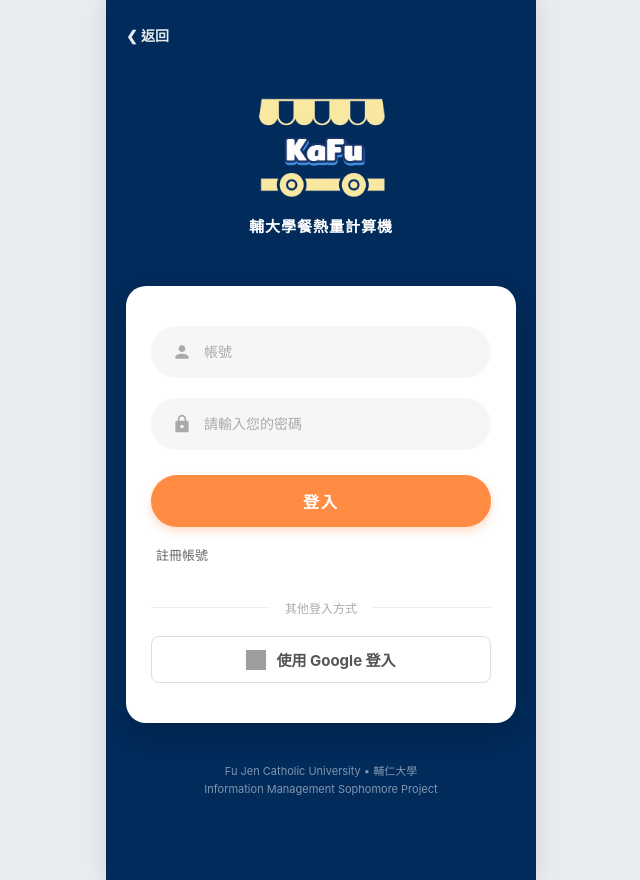
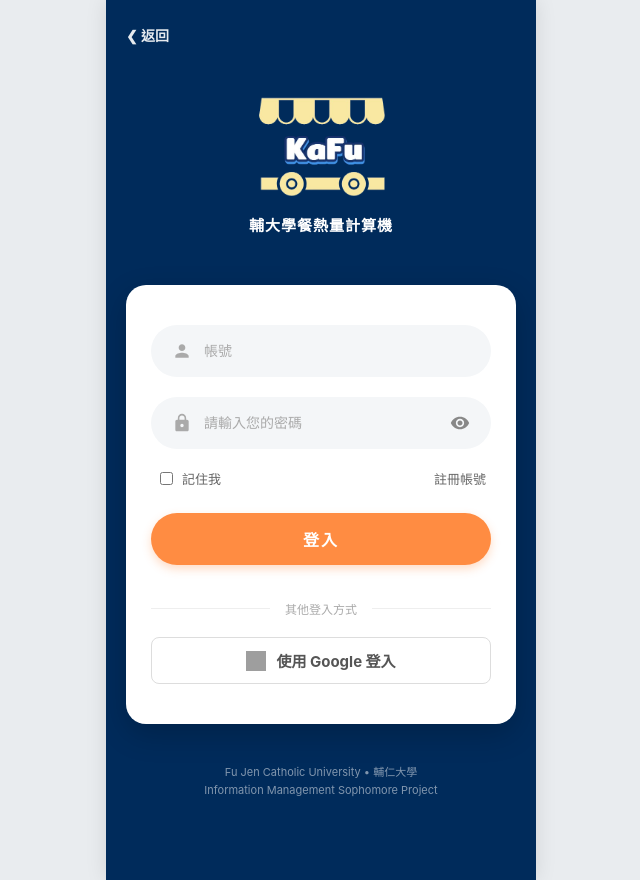
Before and after one commit to Zheng-yu-chen/Kafu, a PHP site: page /kafu/login.php in a window 1280 px wide. Shown: the whole page, without its empty margins (319-959 px from the left). Run offline with PHP 8.4, Linux system fonts and the light colour scheme; a stand-in replaces the project's code that opens the database connection; grey boxes are pictures that could not be loaded.

Commit message:
登入頁面記住我功能

```diff
--- a/login.php
+++ b/login.php
@@ -5,10 +5,21 @@ include('header.php');
 
 $error_msg = '';
 
+// 檢查是否有「記住帳密」的 Cookie，有就讀取出來預填
+$saved_account = isset($_COOKIE['saved_account']) ? $_COOKIE['saved_account'] : '';
+$saved_password = '';
+
+if (isset($_COOKIE['saved_password'])) {
+    $saved_password = base64_decode($_COOKIE['saved_password']);
+}
+
+$cookie_checked = (!empty($saved_account) && !empty($saved_password)) ? 'checked' : '';
+
 // 當表單送出時執行登入驗證
 if ($_SERVER['REQUEST_METHOD'] == 'POST') {
     $acc = $_POST['accounts'];
     $pwd = $_POST['password'];
+    $remember = isset($_POST['remember_me']);
 
     $sql = "SELECT * FROM accounts WHERE accounts = ? AND password = ?";
     $stmt = $conn->prepare($sql);
@@ -19,12 +30,22 @@ if ($_SERVER['REQUEST_METHOD'] == 'POST') {
     if ($result->num_rows > 0) {
         $user = $result->fetch_assoc();
 
-        // 將資料存入 Session
         $_SESSION['u_id'] = $user['u_id'];
         $_SESSION['name'] = $user['name'];
         $_SESSION['role_id'] = $user['role_id'];
 
-        // 身分自動分流
+        if ($remember) {
+            setcookie('saved_account', $acc, time() + (30 * 24 * 60 * 60), "/", "", false, true);
+            setcookie('saved_password', base64_encode($pwd), time() + (30 * 24 * 60 * 60), "/", "", false, true);
+        } else {
+            if (isset($_COOKIE['saved_account'])) {
+                setcookie('saved_account', '', time() - 3600, "/");
+            }
+            if (isset($_COOKIE['saved_password'])) {
+                setcookie('saved_password', '', time() - 3600, "/");
+            }
+        }
+
         if ($user['role_id'] == 3) {
             echo "<script>window.location.href = 'profile.php';</script>";
         } else if ($user['role_id'] == 2) {
@@ -84,6 +105,32 @@ if ($_SERVER['REQUEST_METHOD'] == 'POST') {
     }
     .input-pill input::placeholder { color: #aaa; }
 
+    /* 🚀 關鍵修改：強制移除所有瀏覽器預設生成的眼睛與清除按鈕 */
+    .input-pill input::-ms-reveal,
+    .input-pill input::-ms-clear {
+        display: none !important;
+    }
+
+    /* 密碼顯示/隱藏按鈕樣式 */
+    .toggle-password {
+        background: none; border: none; padding: 0; margin-left: 10px;
+        cursor: pointer; display: flex; align-items: center; justify-content: center;
+    }
+    .toggle-password svg { margin-right: 0; fill: #888; transition: 0.2s; }
+    .toggle-password:hover svg { fill: var(--fujen-blue, #002B5B); }
+
+    /* 記住我與註冊排版樣式 */
+    .remember-container {
+        display: flex; align-items: center; justify-content: space-between;
+        margin-bottom: 20px; padding: 0 5px;
+    }
+    .checkbox-label {
+        display: flex; align-items: center; gap: 6px; color: #666; font-size: 13px; cursor: pointer;
+    }
+    .checkbox-label input { cursor: pointer; }
+    .register-link { color: #666; font-size: 13px; text-decoration: none; transition: 0.2s; }
+    .register-link:hover { color: var(--primary-orange, #FF8C42); }
+
     /* 圓潤的登入按鈕 */
     .submit-btn {
         width: 100%; background: var(--primary-orange, #FF8C42); color: white;
@@ -92,16 +139,6 @@ if ($_SERVER['REQUEST_METHOD'] == 'POST') {
         box-shadow: 0 4px 10px rgba(255,140,66,0.3);
     }
     .submit-btn:active { transform: scale(0.97); }
-
-    /* 左右輔助連結 (註冊 / 忘記密碼) */
-    .helper-links {
-        display: flex; justify-content: space-between; align-items: center;
-        margin-top: 18px; padding: 0 5px;
-    }
-    .helper-links a {
-        color: #666; font-size: 13px; text-decoration: none; transition: 0.2s;
-    }
-    .helper-links a:hover { color: var(--primary-orange, #FF8C42); }
 
     .error-msg { color: #ff4d4d; font-size: 13px; text-align: center; margin-bottom: 20px; font-weight: bold; background: #ffe6e6; padding: 10px; border-radius: 8px;}
 
@@ -115,7 +152,7 @@ if ($_SERVER['REQUEST_METHOD'] == 'POST') {
     }
     .divider span { padding: 0 15px; }
 
-    /* 💡 長條形 Google 登入按鈕 */
+    /* 長條形 Google 登入按鈕 */
     .google-long-btn {
         display: flex; align-items: center; justify-content: center; gap: 10px;
         width: 100%; background: white; color: #555; border: 1px solid #ddd;
@@ -146,34 +183,35 @@ if ($_SERVER['REQUEST_METHOD'] == 'POST') {
 
         <form method="POST" action="">
 
-            <!-- 帳號輸入框 -->
             <div class="input-pill">
-                <!-- SVG User Icon -->
                 <svg viewBox="0 0 24 24"><path d="M12 12c2.21 0 4-1.79 4-4s-1.79-4-4-4-4 1.79-4 4 1.79 4 4 4zm0 2c-2.67 0-8 1.34-8 4v2h16v-2c0-2.66-5.33-4-8-4z"/></svg>
-                <input type="text" name="accounts" placeholder="帳號" required autocomplete="off">
+                <input type="text" name="accounts" placeholder="帳號" value="<?php echo htmlspecialchars($saved_account); ?>" required autocomplete="off">
             </div>
 
-            <!-- 密碼輸入框 -->
             <div class="input-pill">
-                <!-- SVG Lock Icon -->
                 <svg viewBox="0 0 24 24"><path d="M18 8h-1V6c0-2.76-2.24-5-5-5S7 3.24 7 6v2H6c-1.1 0-2 .9-2 2v10c0 1.1.9 2 2 2h12c1.1 0 2-.9 2-2V10c0-1.1-.9-2-2-2zm-6 9c-1.1 0-2-.9-2-2s.9-2 2-2 2 .9 2 2-.9 2-2 2zm3.1-9H8.9V6c0-1.71 1.39-3.1 3.1-3.1 1.71 0 3.1 1.39 3.1 3.1v2z"/></svg>
-                <input type="password" name="password" placeholder="請輸入您的密碼" required>
+                <input type="password" name="password" id="password-input" placeholder="請輸入您的密碼" value="<?php echo htmlspecialchars($saved_password); ?>" required>
+
+                <button type="button" class="toggle-password" id="toggle-password-btn" title="顯示/隱藏密碼">
+                    <svg id="eye-icon" viewBox="0 0 24 24">
+                        <path d="M12 4.5C7 4.5 2.73 7.61 1 12c1.73 4.39 6 7.5 11 7.5s9.27-3.11 11-7.5c-1.73-4.39-6-7.5-11-7.5zM12 17c-2.76 0-5-2.24-5-5s2.24-5 5-5 5 2.24 5 5-2.24 5-5 5zm0-8c-1.66 0-3 1.34-3 3s1.34 3 3 3 3-1.34 3-3-1.34-3-3-3z"/>
+                    </svg>
+                </button>
             </div>
 
-            <!-- 登入按鈕 -->
+            <div class="remember-container">
+                <label class="checkbox-label">
+                    <input type="checkbox" name="remember_me" <?php echo $cookie_checked; ?>> 記住我
+                </label>
+                <a href="register.php" class="register-link">註冊帳號</a>
+            </div>
+
             <button type="submit" class="submit-btn">登入</button>
 
-            <!-- 註冊與忘記密碼 -->
-            <div class="helper-links">
-                <a href="register.php">註冊帳號</a>
-            </div>
-
-            <!-- 分隔線 -->
             <div class="divider">
                 <span>其他登入方式</span>
             </div>
 
-            <!-- 💡 單一長條形 Google 按鈕 -->
             <a href="google_login.php" class="google-long-btn">
                 <img src="https://upload.wikimedia.org/wikipedia/commons/c/c1/Google_%22G%22_logo.svg" alt="Google">
                 使用 Google 登入
@@ -187,3 +225,26 @@ if ($_SERVER['REQUEST_METHOD'] == 'POST') {
         Information Management Sophomore Project
     </div>
 </div>
+
+<script>
+    const passwordInput = document.getElementById('password-input');
+    const togglePasswordBtn = document.getElementById('toggle-password-btn');
+    const eyeIcon = document.getElementById('eye-icon');
+
+    // 定義眼睛打開與閉合的 SVG Path
+    const eyeOpenPath = "M12 4.5C7 4.5 2.73 7.61 1 12c1.73 4.39 6 7.5 11 7.5s9.27-3.11 11-7.5c-1.73-4.39-6-7.5-11-7.5zM12 17c-2.76 0-5-2.24-5-5s2.24-5 5-5 5 2.24 5 5-2.24 5-5 5zm0-8c-1.66 0-3 1.34-3 3s1.34 3 3 3 3-1.34 3-3-1.34-3-3-3z";
+    const eyeClosePath = "M12 7c2.76 0 5 2.24 5 5 0 .65-.13 1.26-.36 1.82l2.92 2.92c1.51-1.26 2.7-2.89 3.43-4.74-1.73-4.39-6-7.5-11-7.5-1.4 0-2.74.25-3.98.7l2.16 2.16C10.74 7.13 11.35 7 12 7zM2 4.27l2.28 2.28.46.46C3.08 8.3 1.78 10.02 1 12c1.73 4.39 6 7.5 11 7.5 2.2 0 4.26-.6 6-1.64l.43.43 2.3 2.3 1.27-1.27L3.27 3 2 4.27zM7.53 9.8l1.55 1.55c-.05.21-.08.43-.08.65 0 1.66 1.34 3 3 3 .22 0 .44-.03.65-.08l1.55 1.55c-.67.33-1.41.53-2.2.53-2.76 0-5-2.24-5-5 0-.79.2-1.53.53-2.2zm4.31-.78l3.15 3.15c.01-.11.01-.22.01-.33 0-1.66-1.34-3-3-3-.11 0-.22 0-.33.01z";
+
+    togglePasswordBtn.addEventListener('click', function() {
+        // 檢查當前的 input type
+        if (passwordInput.type === 'password') {
+            passwordInput.type = 'text';
+            // 將圖示換成閉眼 (含有斜線) 的路徑
+            eyeIcon.innerHTML = `<path d="${eyeClosePath}"/>`;
+        } else {
+            passwordInput.type = 'password';
+            // 將圖示換成開眼的路徑
+            eyeIcon.innerHTML = `<path d="${eyeOpenPath}"/>`;
+        }
+    });
+</script>
```
